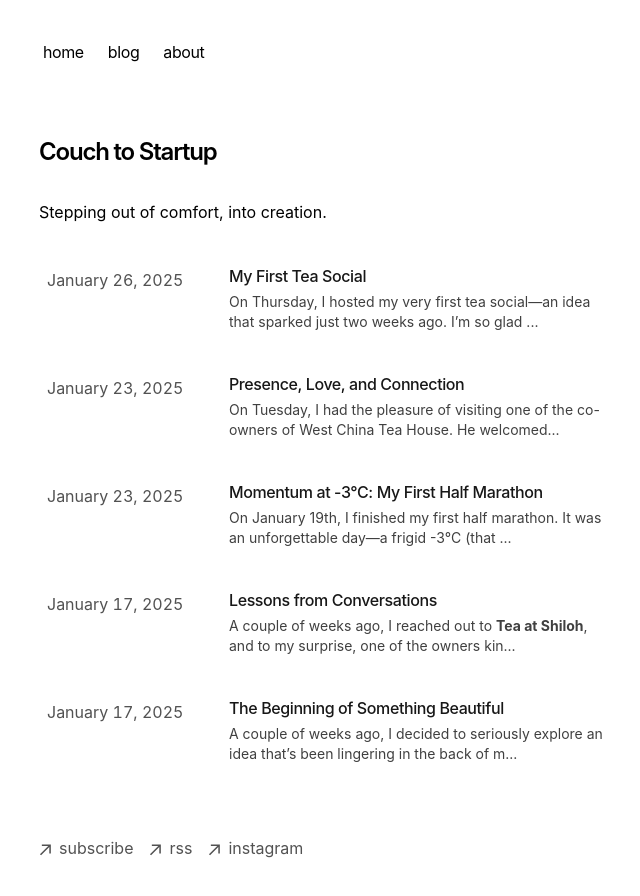
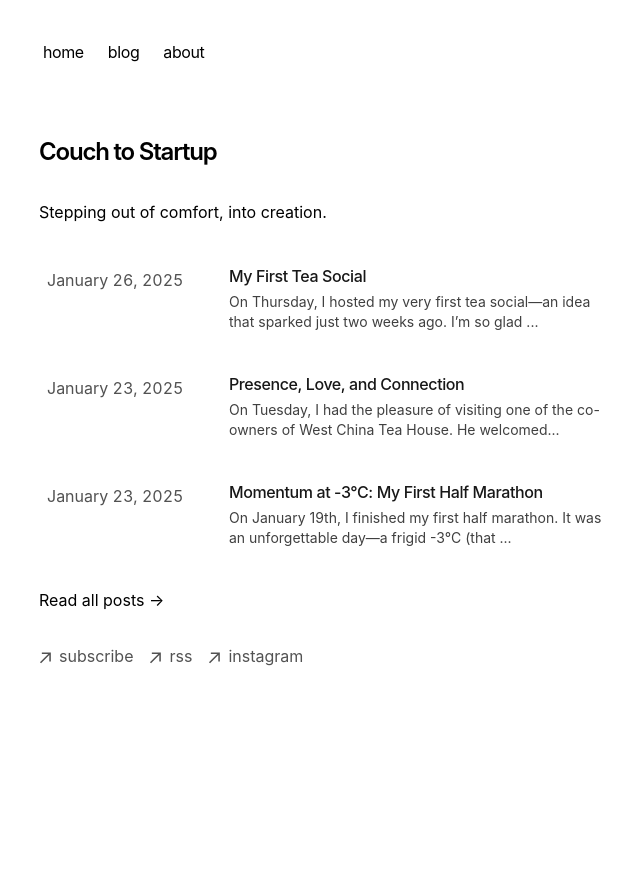
Before and after one commit to supermandee/supermandee.github.io, a Next.js app: page / in a window 1280 px wide. Shown: the top 896 px of the page, without its empty margins (313-953 px from the left). After the commit the page ends 800 px from the top, so only its background shows below. Built offline with nearby package versions, Linux system fonts and the light colour scheme.

Commit message:
added read all posts button

```diff
--- a/app/components/posts.tsx
+++ b/app/components/posts.tsx
@@ -6,19 +6,22 @@ import remarkRehype from 'remark-rehype'
 import {unified} from 'unified'
 
 
-export async function BlogPosts() {
+export async function BlogPosts({ limit }) {
   let allBlogs = getBlogPosts()
 
-  return (
-    <div className="w-full">
-      {allBlogs
+  // Apply sorting and limit
+  const sortedBlogs = allBlogs
     .sort((a, b) => {
       if (new Date(a.metadata.publishedAt) > new Date(b.metadata.publishedAt)) {
         return -1
       }
       return 1
     })
-        .map(async (post) => {
+    .slice(0, limit)
+
+  return (
+    <div className="w-full">
+      {sortedBlogs.map(async (post) => {
         const preview = post.metadata.preview || post.content.substring(0, 100) + '...'
         const html = await unified()
           .use(remarkParse)
--- a/app/page.tsx
+++ b/app/page.tsx
@@ -1,4 +1,5 @@
 import { BlogPosts } from 'app/components/posts'
+import Link from 'next/link'
 
 export default function Page() {
   return (
@@ -10,8 +11,14 @@ export default function Page() {
         {`Stepping out of comfort, into creation.`}
       </p>
       <div className="my-8">
-        <BlogPosts />
+        <BlogPosts limit={3} />
       </div>
+      <Link
+        href="/blog"
+        className="my-8"
+      >
+        Read all posts →
+      </Link>
     </section>
   )
 }
```
Also changed, not shown: 24 other files (tests, documents, lock files or other folders). Lines whose indentation alone changed are shown as unchanged.
